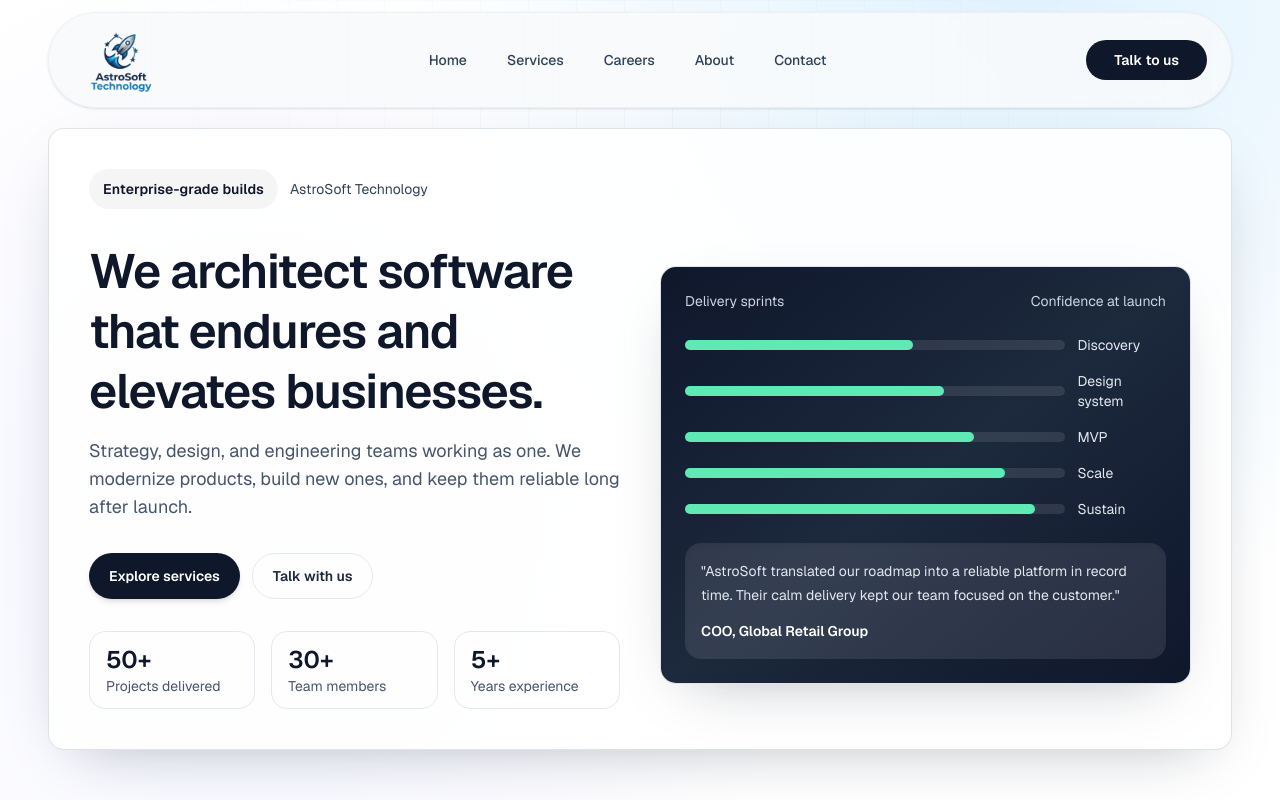
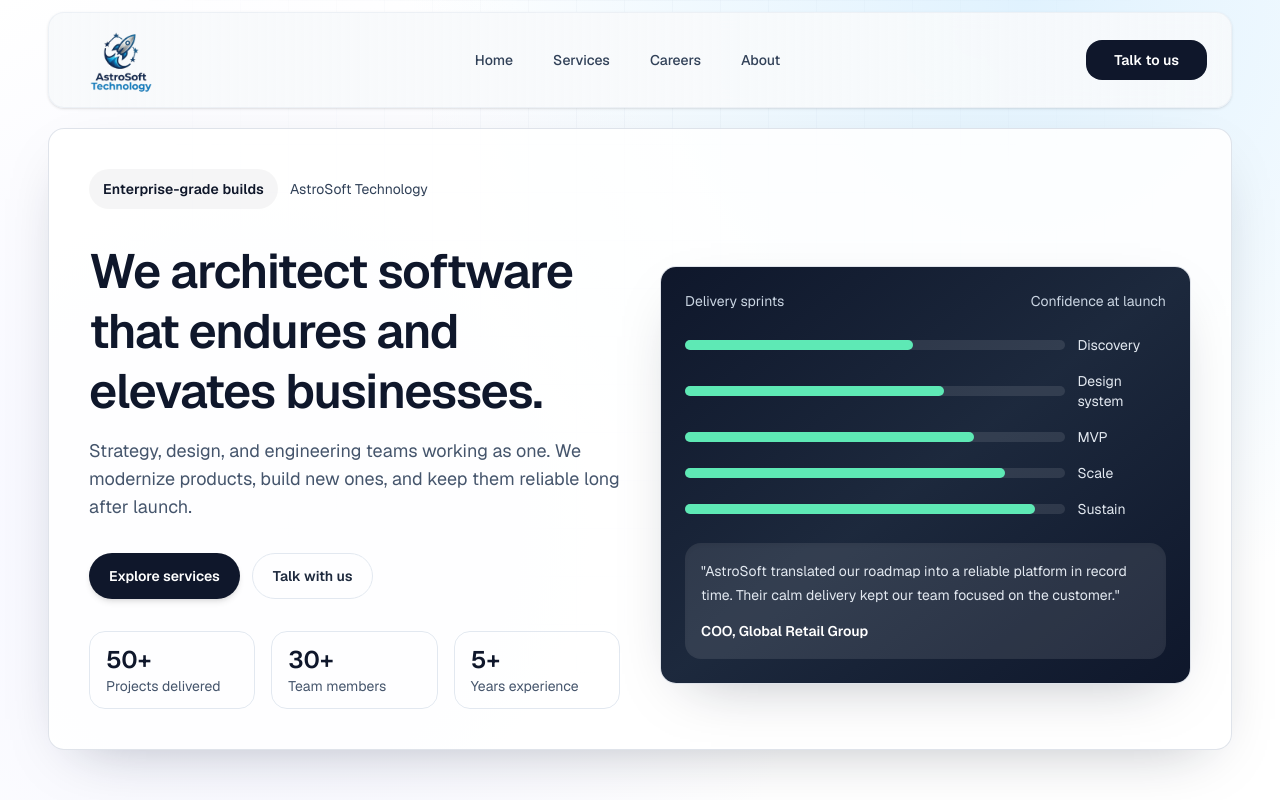
Before and after one commit to AstroSoft-Technology/astrosoft-technology, a Next.js app: page / in a window 1280 px wide. Shown: the top 800 px of the page. Built offline with nearby package versions, Linux system fonts and the light colour scheme.

Commit message:
navbaro changes

```diff
--- a/app/components/NavBar.tsx
+++ b/app/components/NavBar.tsx
@@ -149,7 +149,6 @@ const navItems: {
   { label: "Services", href: "/services", Icon: IconTools },
   { label: "Careers", href: "/careers", Icon: IconBriefcase },
   { label: "About", href: "/about", Icon: IconInfo },
-  { label: "Contact", href: "/contact", Icon: IconMail },
 ];
 
 export default function NavBar() {
@@ -180,7 +179,7 @@ export default function NavBar() {
         }`}
       >
         <div className="mx-auto max-w-7xl px-4 py-3 sm:px-6 md:px-12">
-          <div className="flex items-center justify-between h-16 md:h-24 rounded-full bg-gradient-to-r from-slate-50 to-slate-100/50 px-4 md:px-6 shadow-sm border border-slate-200/50 backdrop-blur-sm bg-white/80">
+          <div className="flex items-center justify-between h-16 md:h-24 rounded-2xl bg-gradient-to-r from-slate-50 to-slate-100/50 px-4 md:px-6 shadow-sm border border-slate-200/50 backdrop-blur-sm bg-white/80">
             {/* Left: logo */}
             <div className="flex-shrink-0">
               <Link href="/" className="flex-shrink-0">
@@ -214,7 +213,7 @@ export default function NavBar() {
             <div className="flex items-center justify-end gap-3 md:gap-5">
               <Link
                 href="/contact"
-                className="hidden sm:inline-flex items-center justify-center rounded-full bg-slate-900 px-4 py-2 text-xs font-semibold text-white transition hover:bg-slate-800 md:px-7 md:py-2.5 md:text-sm"
+                className="hidden sm:inline-flex items-center justify-center rounded-2xl bg-slate-900 px-4 py-2 text-xs font-semibold text-white transition hover:bg-slate-800 md:px-7 md:py-2.5 md:text-sm"
               >
                 Talk to us
               </Link>
--- a/app/layout.tsx
+++ b/app/layout.tsx
@@ -21,7 +21,6 @@ const navItems = [
   { label: "Services", href: "/services" },
   { label: "Careers", href: "/careers" },
   { label: "About", href: "/about" },
-  { label: "Contact", href: "/contact" },
 ];
 
 export const metadata: Metadata = {
```
